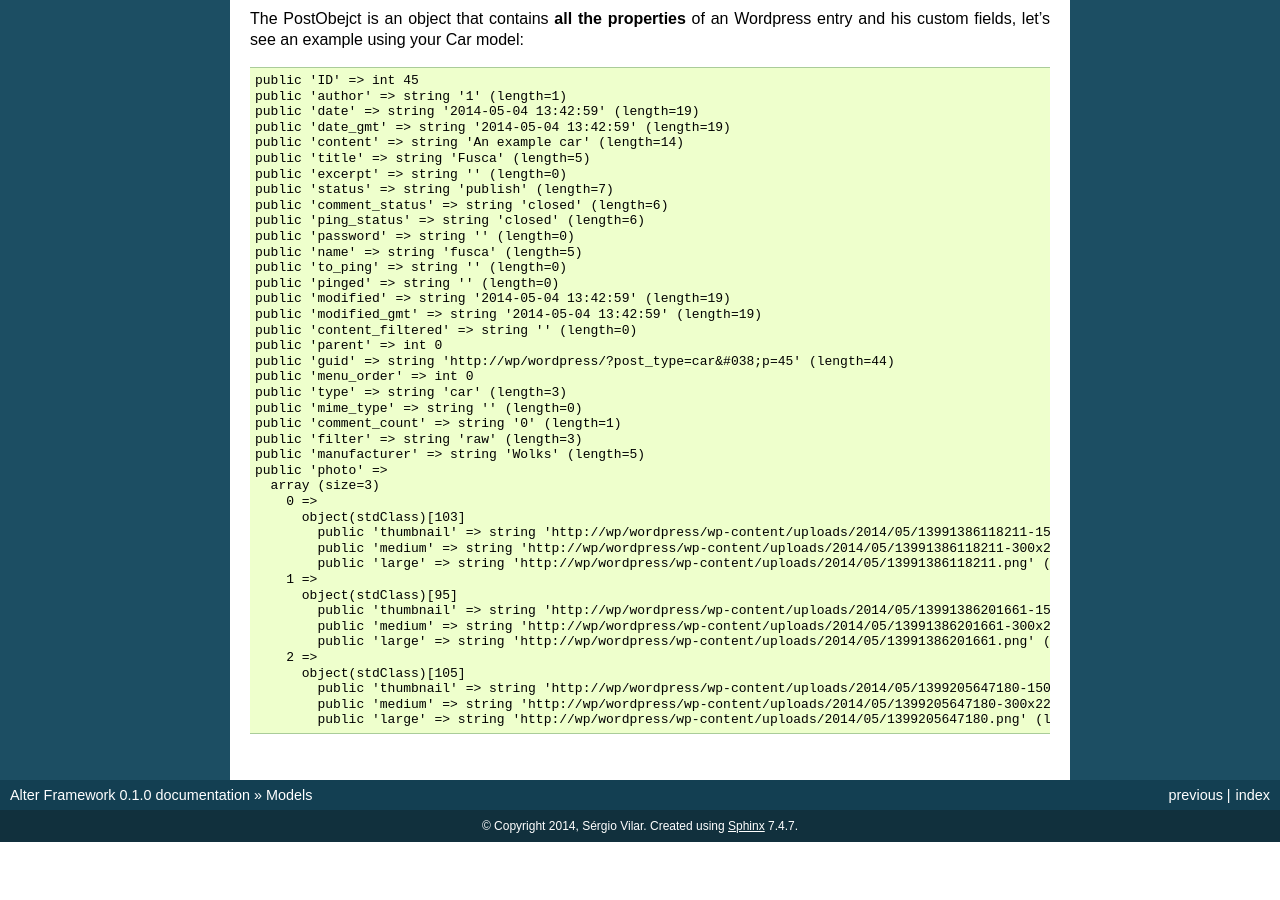
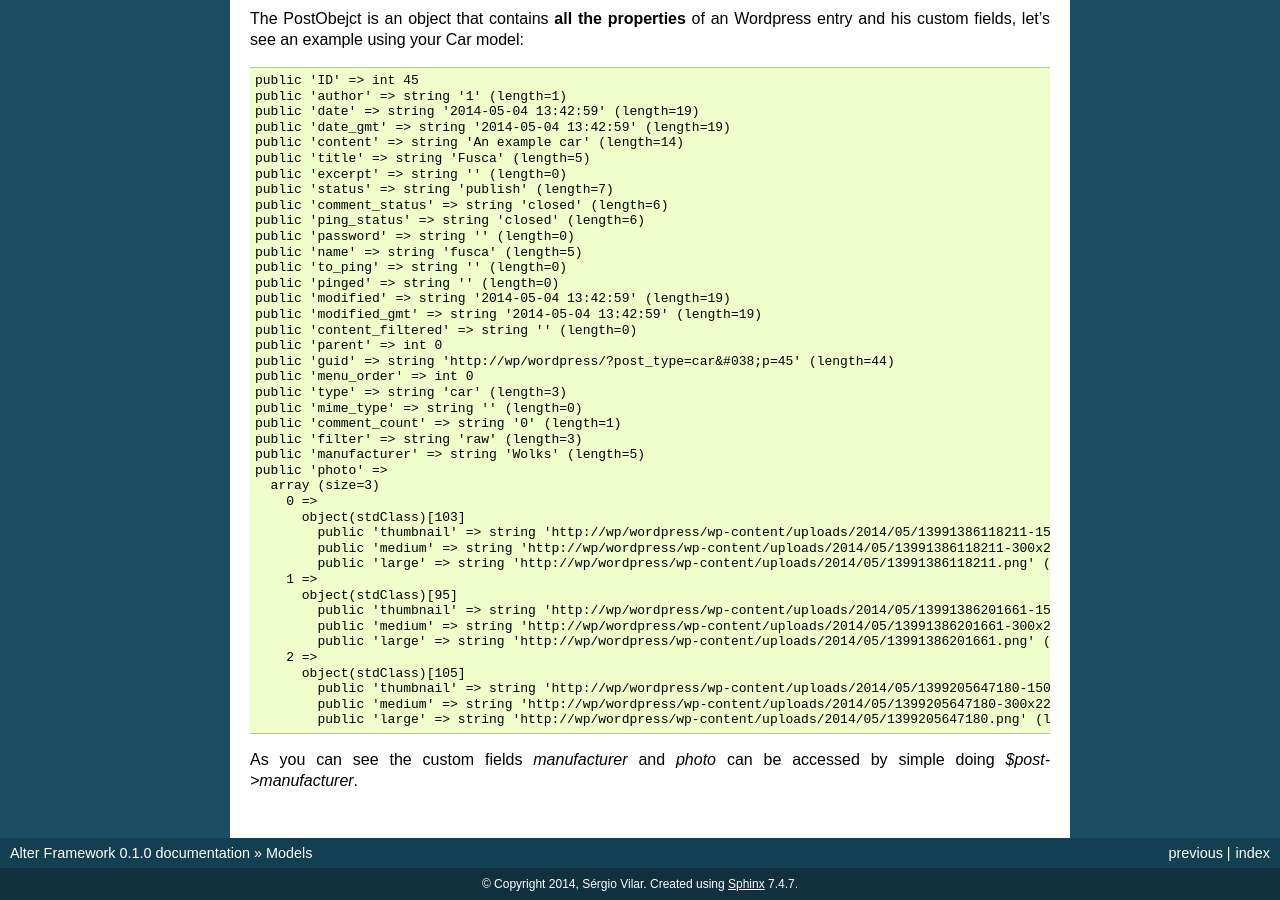
Before and after one commit to vinicius73/docs-1, a Sphinx documentation site: the page built from source/models.rst, in a window 1280 px wide and 900 px high, scrolled down 2713 px. Built offline with Sphinx 7.4.7, drawn with Linux system fonts in a browser that asks for light colours; before the commit the page ends 3555 px from its top, so only the background shows below that.

```diff
--- a/source/models.rst
+++ b/source/models.rst
@@ -212,3 +212,5 @@
 	        public 'thumbnail' => string 'http://wp/wordpress/wp-content/uploads/2014/05/1399205647180-150x150.png' (length=72)
 	        public 'medium' => string 'http://wp/wordpress/wp-content/uploads/2014/05/1399205647180-300x225.png' (length=72)
 	        public 'large' => string 'http://wp/wordpress/wp-content/uploads/2014/05/1399205647180.png' (length=64)
+
+As you can see the custom fields `manufacturer` and `photo` can be accessed by simple doing `$post->manufacturer`.
```
